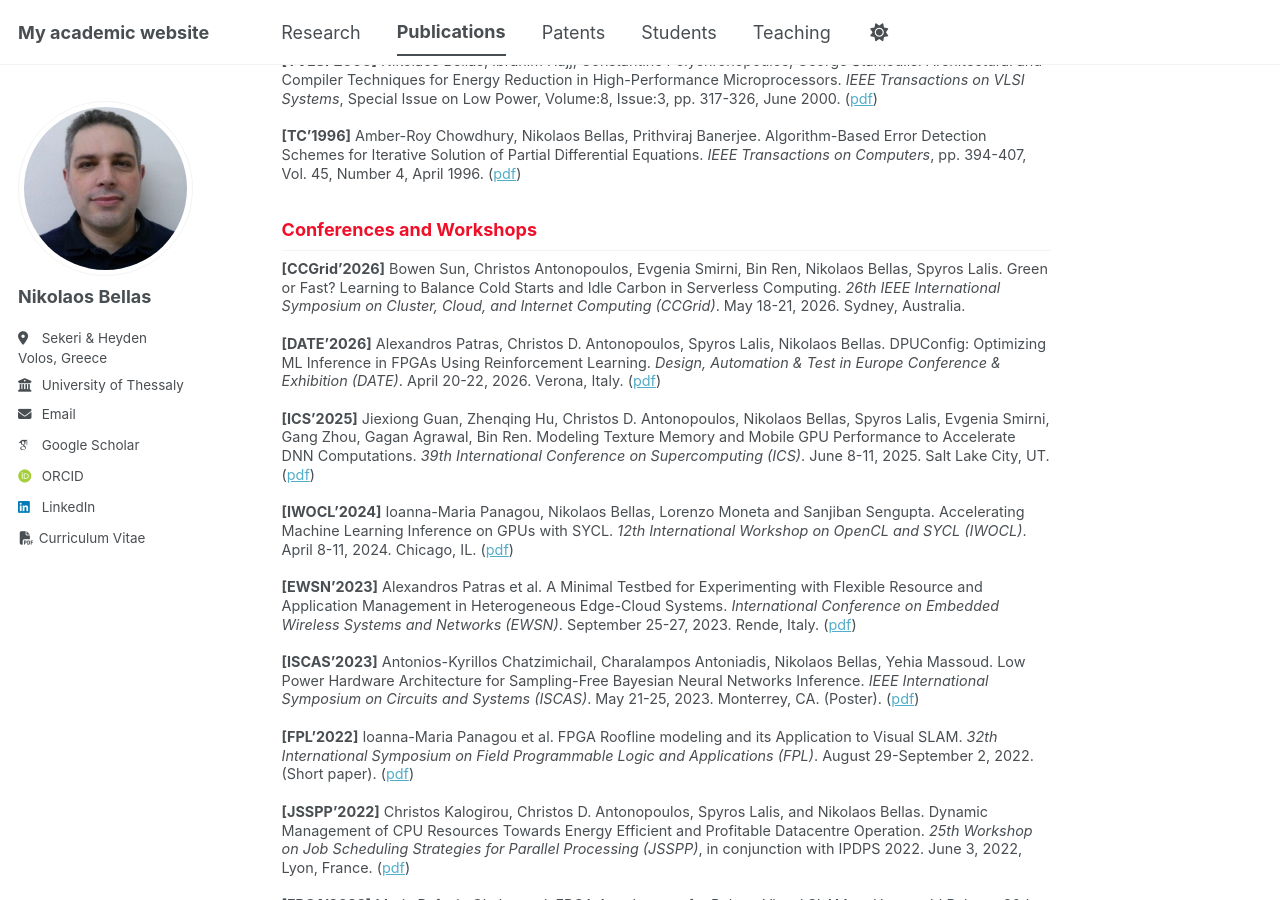
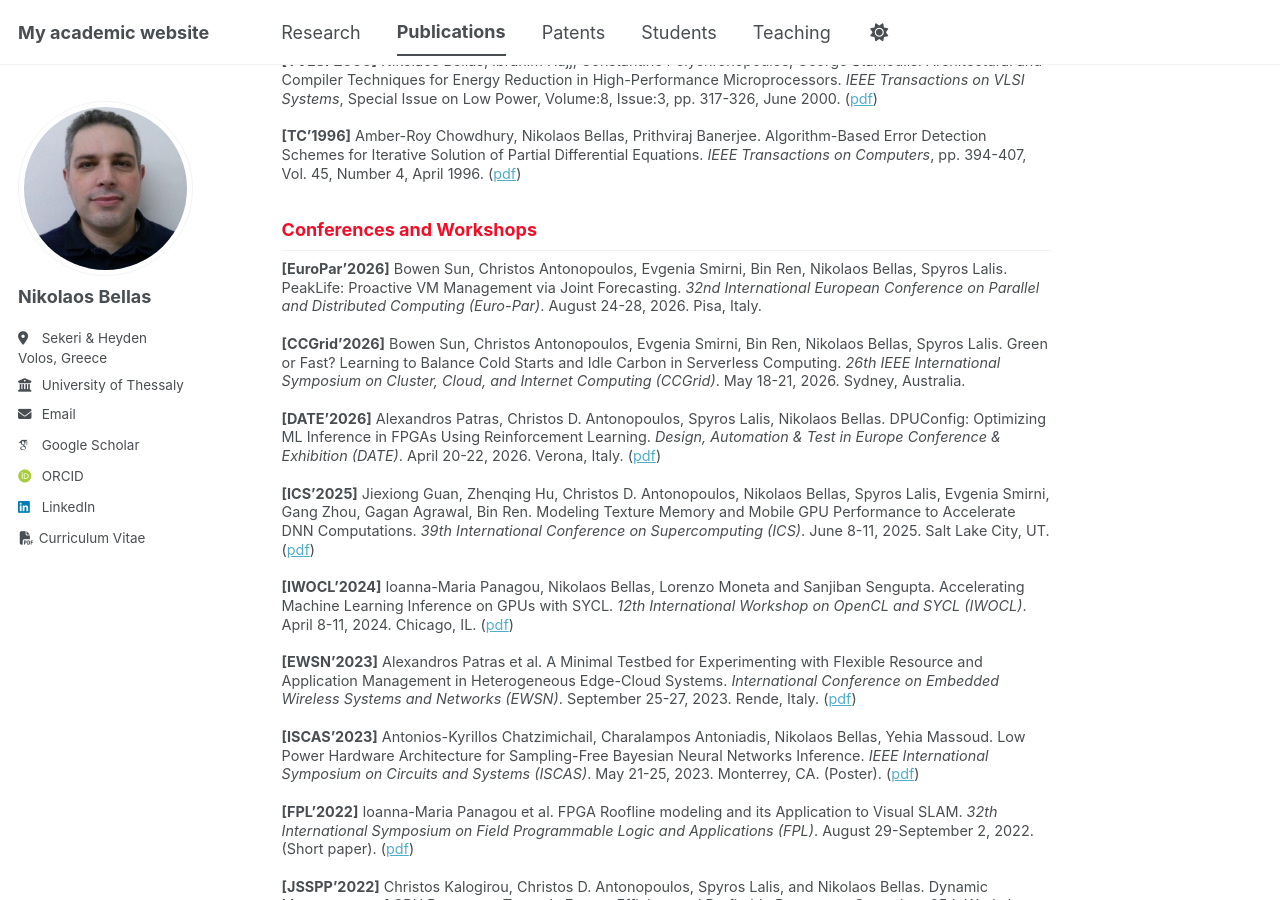
Before and after one commit to nbellas/nbellas.github.io, a Jekyll site: the page built from _pages/publications.md, in a window 1280 px wide and 900 px high, scrolled down 1197 px. Built offline with Jekyll 4.4.1, drawn with Linux system fonts in a browser that asks for light colours; some web fonts are replaced; a script bundle is joined from its source files by our own code; library files that are not in the unit come from our copies.

Commit message:
Add upcoming conference publications for 2026

```diff
--- a/_pages/publications.md
+++ b/_pages/publications.md
@@ -46,6 +46,8 @@ Dynamic Undervolting to Improve Energy Efficiency on Multicore x86 CPUs. *IEEE T
 
 
 <h2 style="color: #f00f28;">Conferences and Workshops</h2>
+**[EuroPar'2026]**  Bowen Sun, Christos Antonopoulos, Evgenia Smirni, Bin Ren, Nikolaos Bellas, Spyros Lalis. PeakLife: Proactive VM Management via Joint Forecasting. *32nd International
+European Conference on Parallel and Distributed Computing (Euro-Par)*. August 24-28, 2026. Pisa, Italy.
 
 **[CCGrid'2026]** Bowen Sun, Christos Antonopoulos, Evgenia Smirni, Bin Ren, Nikolaos Bellas, Spyros Lalis. Green or Fast? Learning to Balance Cold Starts and Idle Carbon in Serverless Computing. *26th IEEE International Symposium on Cluster, Cloud, and Internet Computing (CCGrid)*. May 18-21, 2026. Sydney, Australia.
 
```
